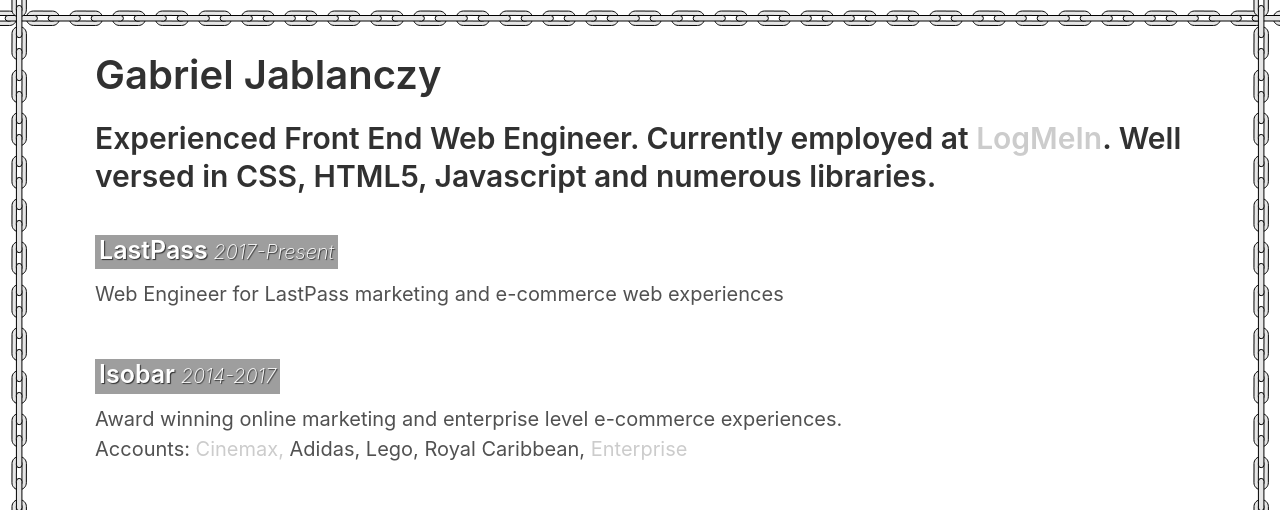
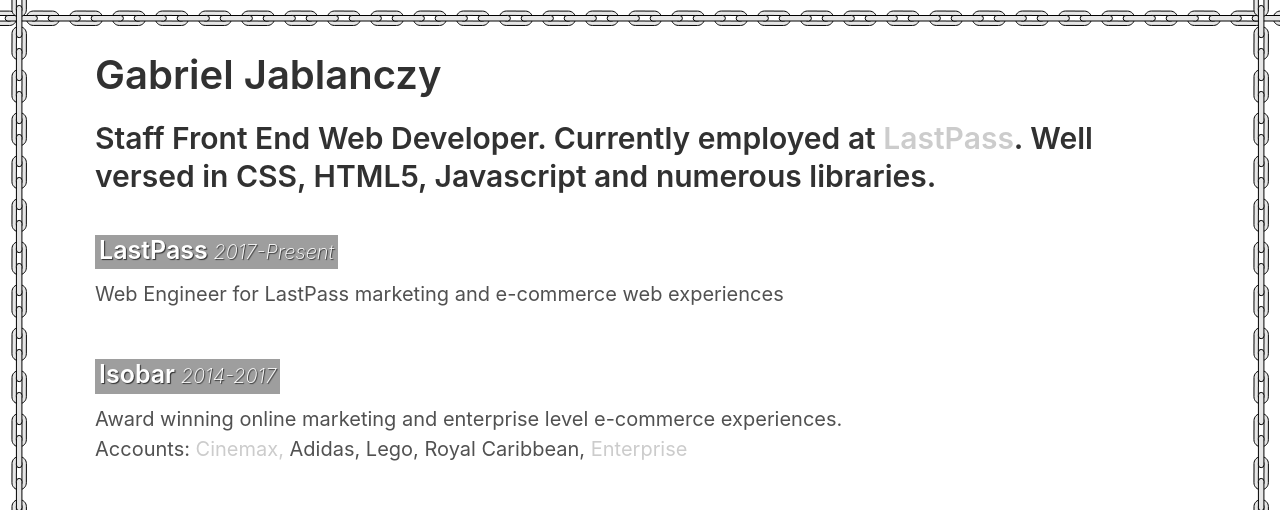
Before and after one commit to gabriel3000/gabriel3000.github.io, a Jekyll site: the page built from index.md, in a window 1280 px wide, cut to the strip 0-510 px from the top of the page. Built offline with Jekyll 4.4.1, drawn with Linux system fonts in a browser that asks for light colours; grey boxes are pictures that could not be loaded.

Commit message:
Update index.md

```diff
--- a/index.md
+++ b/index.md
@@ -5,7 +5,7 @@
 layout: default
 ---
 <div>
-    <h2>Experienced Front End Web Engineer. Currently employed at <a href="http://www.logmein.com">LogMeIn</a>. Well versed in CSS, HTML5, Javascript and numerous libraries.</h2>
+    <h2>Staff Front End Web Developer. Currently employed at <a href="https://www.lastpass.com">LastPass</a>. Well versed in CSS, HTML5, Javascript and numerous libraries.</h2>
     <div>
   <div class="job">
     <h3>
```
